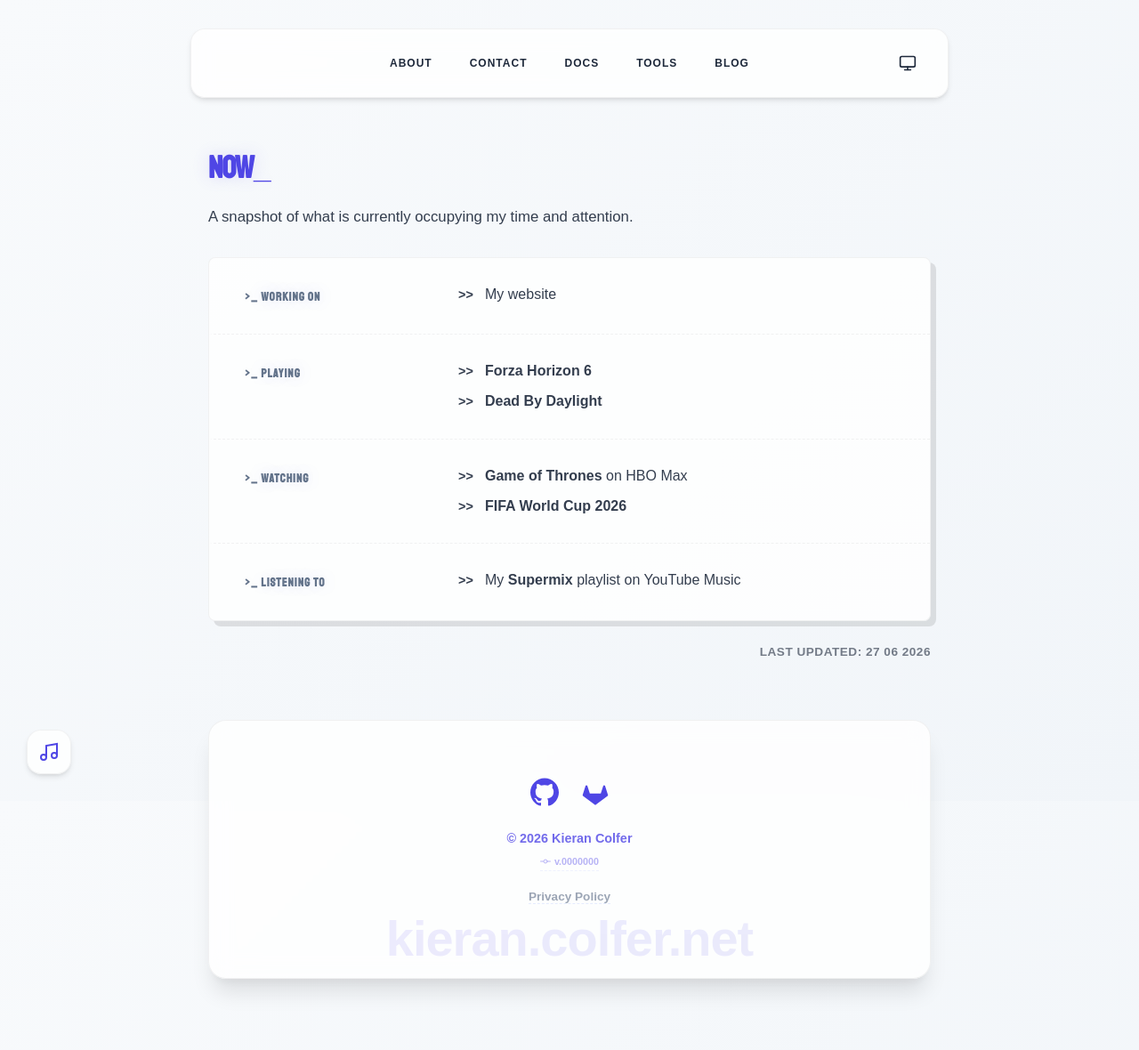
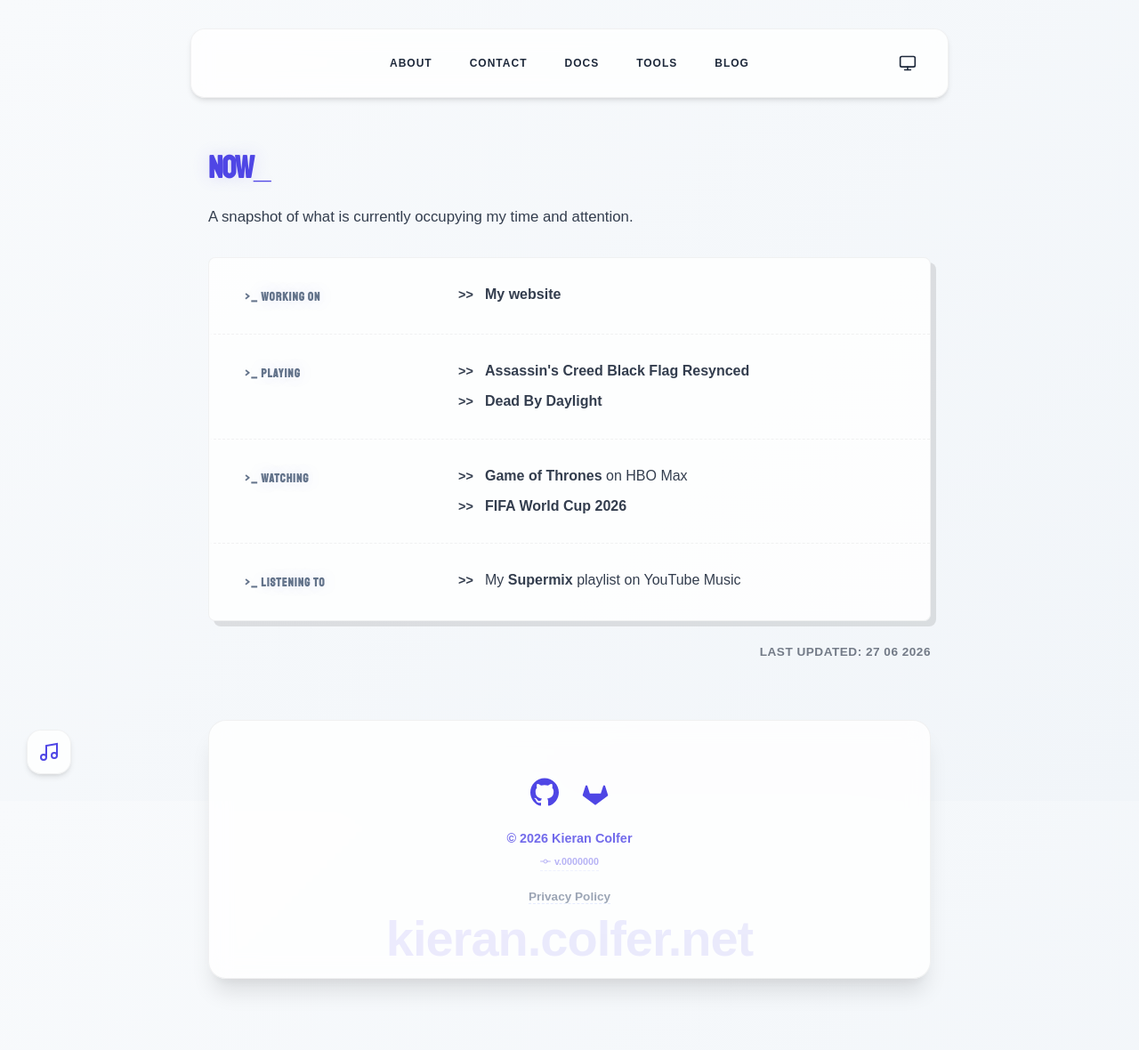
Before and after one commit to PASSK3YS/PASSK3YS.github.io, a Jekyll site: the page built from now.md, in a window 1280 px wide. Shown: the whole page at 89% size. Built offline with Jekyll 4.4.1, drawn with Linux system fonts in a browser that asks for light colours; some web fonts are replaced.

Commit message:
Update now page

```diff
--- a/now.md
+++ b/now.md
@@ -141,14 +141,14 @@
         <div class="unified-row interactive-row">
             <h3 class="soft-header">>_ Working on</h3>
             <ul class="hacker-list">
-                <li>My website</li>
+                <li><strong>My website</strong></li>
             </ul>
         </div>
 
         <div class="unified-row interactive-row">
             <h3 class="soft-header">>_ Playing</h3>
             <ul class="hacker-list">
-                <li><strong>Forza Horizon 6</strong></li>
+                <li><strong>Assassin's Creed Black Flag Resynced</strong></li>
                 <li><strong>Dead By Daylight</strong></li>
             </ul>
         </div>
```
